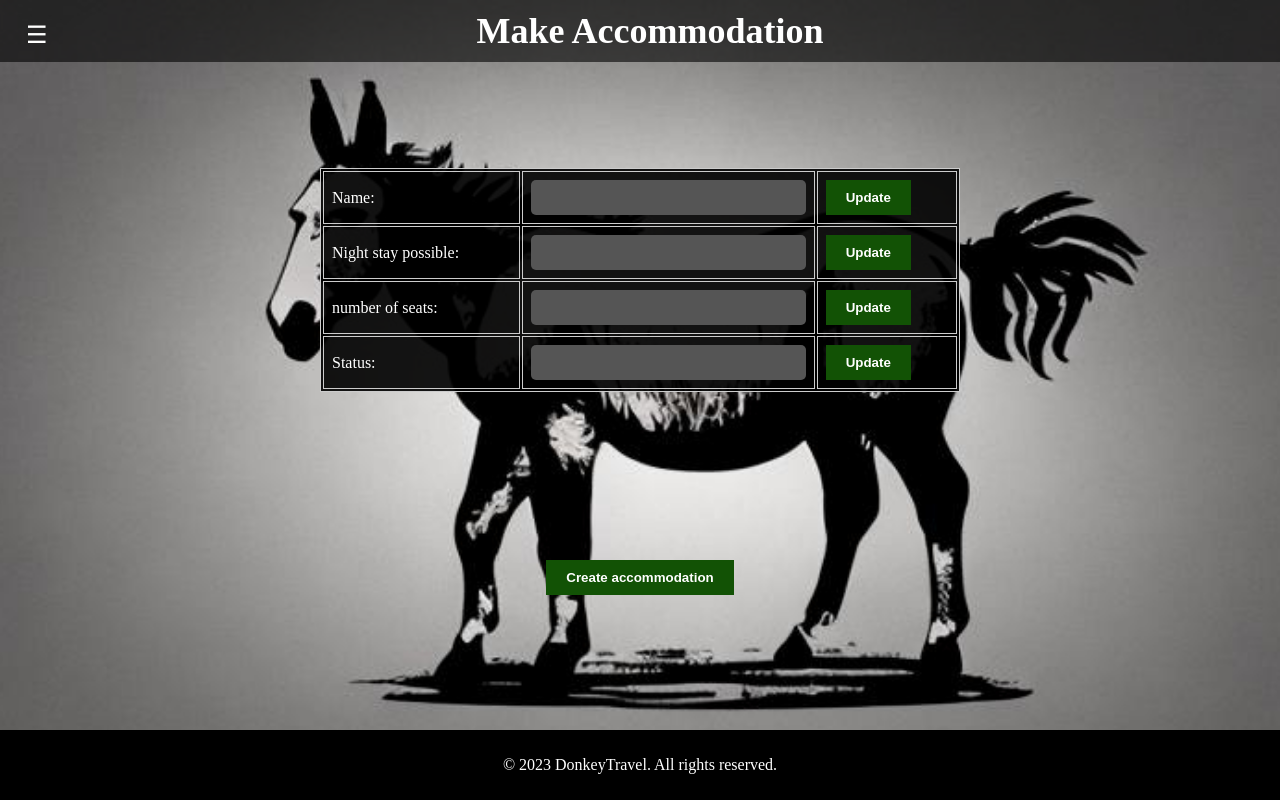
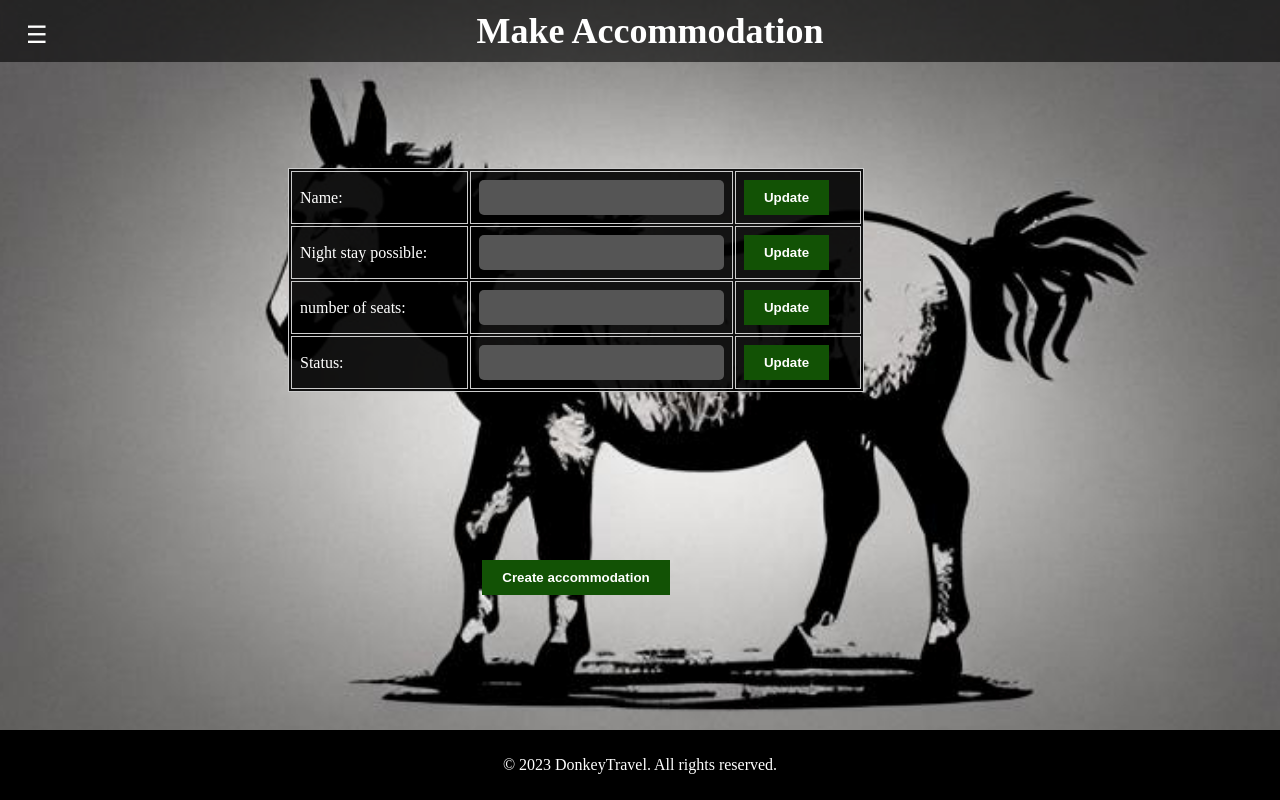
Before and after one commit to DiyarOh/donkey-travel, a Django app: page /accommodations/ in a window 1280 px wide. Run offline with Django 4.2, Linux system fonts and the light colour scheme; parts of the project's set-up code (start-up, migrations or seed data) failed here and were passed over.

Commit message:
fix width

```diff
--- a/static/css/styles.css
+++ b/static/css/styles.css
@@ -90,6 +90,7 @@ body {
   background-attachment: fixed;
   margin: 0;
   min-height: 100vh;
+  width: 90vw;
 }
 
 .main {
```
